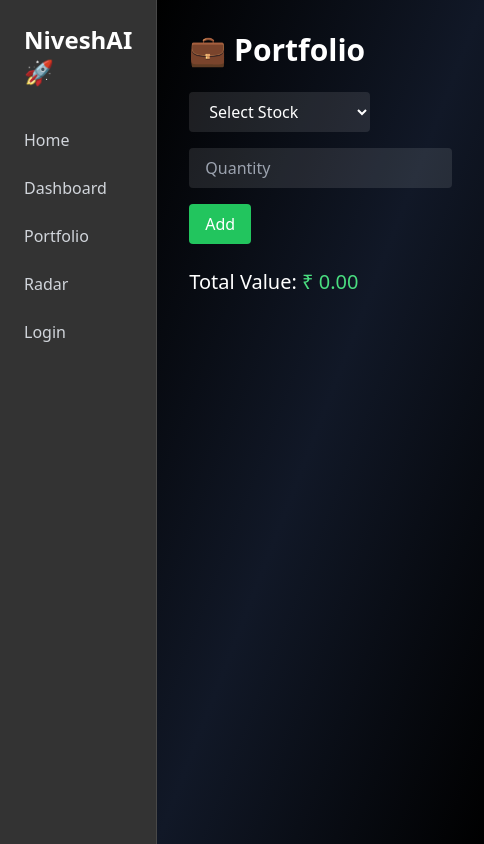
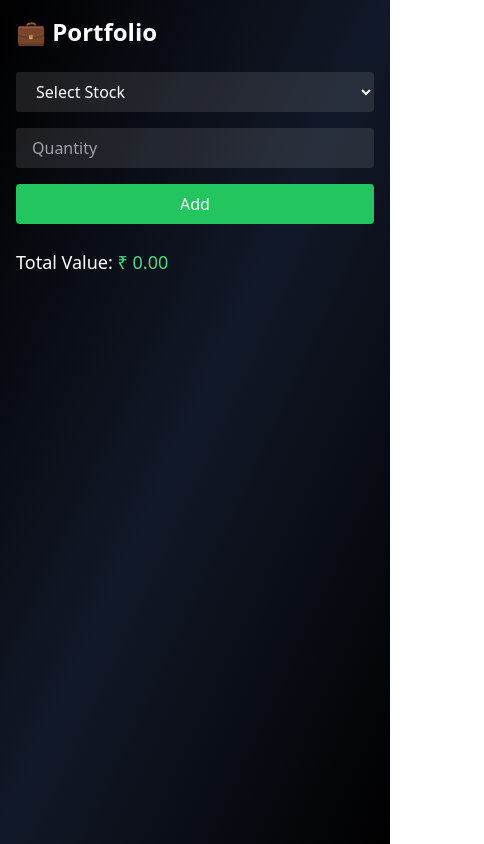
Before and after one commit to Student-SanjanaYadav/NiveshAI, a React (Vite) app in the folder client/: page /portfolio in a window 390 px wide. Shown: the whole page, 484 px wide, since content can reach past the window. Built offline with nearby package versions, Linux system fonts and the light colour scheme.

Commit message:
fixed mobile sidebar

```diff
--- a/client/src/components/Sidebar.jsx
+++ b/client/src/components/Sidebar.jsx
@@ -2,7 +2,8 @@ import { Link } from "react-router-dom";
 
 export default function Sidebar() {
   return (
-    <div className="w-64 h-screen bg-black/80 backdrop-blur-xl text-white p-6 border-r border-white/10">
+    <div className="hidden md:block w-64 h-screen bg-black/80 backdrop-blur-xl text-white p-6 border-r border-white/10">
+
       <h1 className="text-2xl font-bold mb-10">NiveshAI 🚀</h1>
 
       <nav className="flex flex-col gap-6 text-gray-300">
@@ -12,6 +13,7 @@ export default function Sidebar() {
         <Link to="/radar" className="hover:text-white transition">Radar</Link>
         <Link to="/login" className="hover:text-white transition">Login</Link>
       </nav>
+
     </div>
   );
 }
--- a/client/src/pages/Portfolio.jsx
+++ b/client/src/pages/Portfolio.jsx
@@ -18,7 +18,8 @@ export default function Portfolio() {
     if (!stock || !amount) return;
 
     try {
-      const res = await fetch("https://niveshai-4.onrender.com/stock/" + stock);
+      // ✅ FIXED API URL
+      const res = await fetch(`https://niveshai-gryl.onrender.com/stock/${stock}`);
       const data = await res.json();
 
       const latestPrice = data.prices?.slice(-1)[0] || 0;
@@ -48,17 +49,17 @@ export default function Portfolio() {
   const totalValue = portfolio.reduce((sum, item) => sum + item.value, 0);
 
   return (
-    <div className="min-h-screen bg-gradient-to-br from-black via-gray-900 to-black text-white p-8">
+    <div className="min-h-screen bg-gradient-to-br from-black via-gray-900 to-black text-white p-4 sm:p-6 md:p-8">
 
-      <h1 className="text-3xl font-bold mb-6">💼 Portfolio</h1>
+      <h1 className="text-2xl sm:text-3xl font-bold mb-6">💼 Portfolio</h1>
 
       {/* ADD SECTION */}
-      <div className="flex gap-4 mb-6 flex-wrap">
+      <div className="flex flex-col sm:flex-row gap-4 mb-6">
 
         <select
           value={stock}
           onChange={(e) => setStock(e.target.value)}
-          className="px-4 py-2 rounded bg-white/10"
+          className="px-4 py-2 rounded bg-white/10 w-full sm:w-auto"
         >
           <option value="">Select Stock</option>
           {stockList.map((s, i) => (
@@ -73,31 +74,31 @@ export default function Portfolio() {
           placeholder="Quantity"
           value={amount}
           onChange={(e) => setAmount(e.target.value)}
-          className="px-4 py-2 rounded bg-white/10"
+          className="px-4 py-2 rounded bg-white/10 w-full sm:w-auto"
         />
 
         <button
           onClick={addStock}
-          className="bg-green-500 px-4 py-2 rounded"
+          className="bg-green-500 px-4 py-2 rounded w-full sm:w-auto"
         >
           Add
         </button>
       </div>
 
       {/* TOTAL VALUE */}
-      <div className="mb-6 text-xl">
+      <div className="mb-6 text-lg sm:text-xl">
         Total Value: <span className="text-green-400">₹ {totalValue.toFixed(2)}</span>
       </div>
 
       {/* PORTFOLIO GRID */}
-      <div className="grid grid-cols-3 gap-4">
+      <div className="grid grid-cols-1 md:grid-cols-2 lg:grid-cols-3 gap-4">
 
         {portfolio.map((item, i) => (
           <div
             key={i}
             className="bg-white/5 backdrop-blur-xl border border-white/10 p-4 rounded-xl shadow-lg"
           >
-            <h2 className="text-lg font-bold">{item.name}</h2>
+            <h2 className="text-lg font-bold break-words">{item.name}</h2>
 
             <p className="text-gray-400 text-sm mt-1">
               Price: ₹ {item.price}
```
